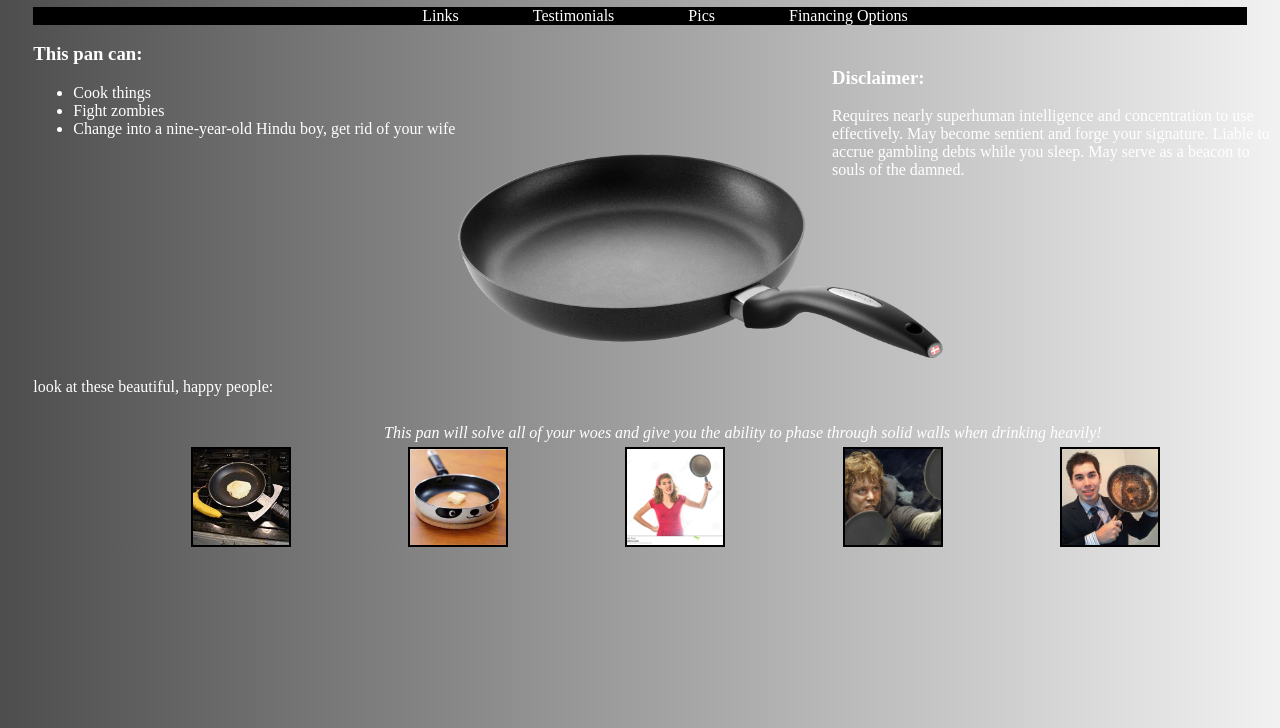
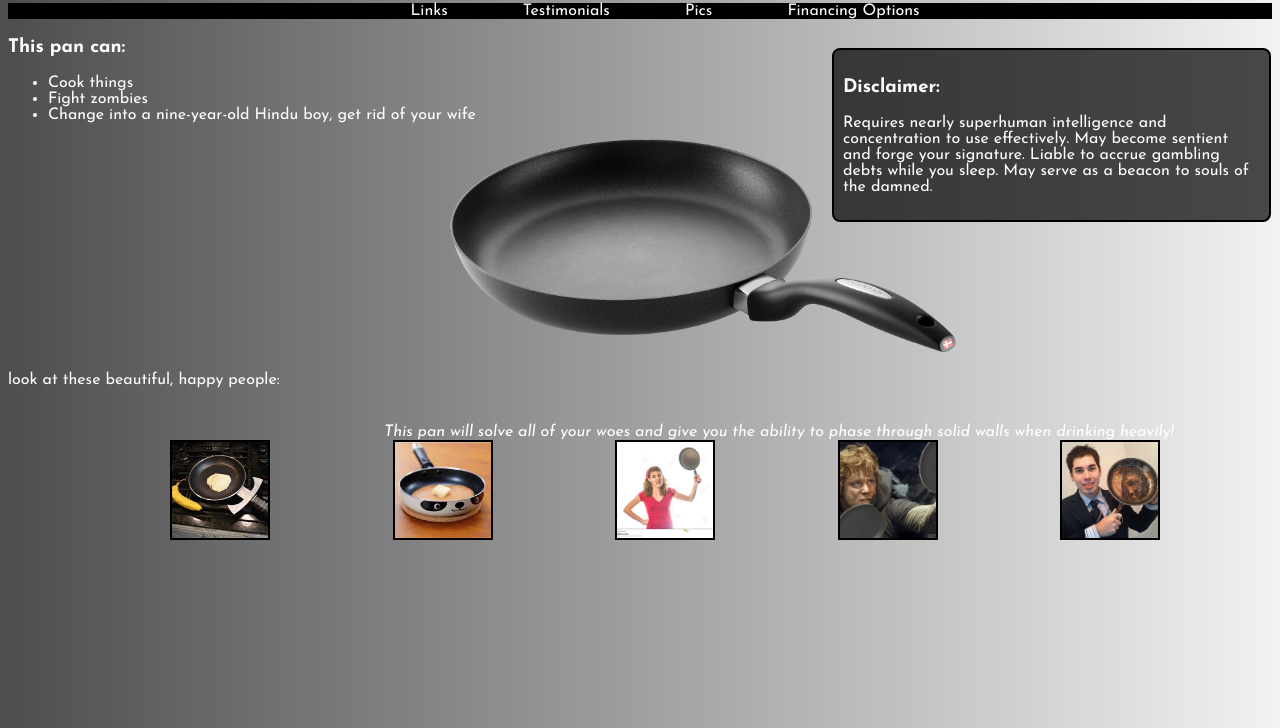
Before and after one commit to CappyVee/product-sale-w6p, a plain HTML site: page index.html in a window 1280 px wide. Shown: the part 72-800 px from the top of the page. Drawn offline with Linux system fonts and the light colour scheme.

Commit message:
add rounded border and background to disclaimer text, minor positioning changes

```diff
--- a/css/styles.css
+++ b/css/styles.css
@@ -1,8 +1,9 @@
-* {
+html * {
   box-sizing: border-box;
 }
 .wrapmeamadeus {
-  margin: 2% 2%;
+  /*margin: 2% 2%;*/
+  font-family: 'Josefin Sans', sans-serif;
 }
 .header h1 {
   text-align: center;
@@ -14,6 +15,14 @@
 body {
   background: linear-gradient(to left, #f2f2f2, #4d4d4d);
   color: white;
+}
+
+.roundbackground {
+  border: 2px solid black;
+  background-color: rgba(0,0,0,0.7);
+  border-radius: 8px;
+  padding:2%;
+  margin-right: 2%;
 }
 
 .nav ul {
--- a/index.html
+++ b/index.html
@@ -32,8 +32,11 @@
         <p class="pan-desc">This pan will solve all of your woes and give you the ability to phase through solid walls when drinking heavily!</p>
       </div>
       <div class="rightside">
-        <h3>Disclaimer:</h3>
-        <p>Requires nearly superhuman intelligence and concentration to use effectively. May become sentient and forge your signature. Liable to accrue gambling debts while you sleep. May serve as a beacon to souls of the damned.</p>
+        <div class="roundbackground">
+          <h3>Disclaimer:</h3>
+          <p>Requires nearly superhuman intelligence and concentration to use effectively. May become sentient and forge your signature. Liable to accrue gambling debts while you sleep. May serve as a beacon to souls of the damned.</p>
+        </div>
+
       </div>
       <div class="footer">
         <p>look at these beautiful, happy people:</p>
```
